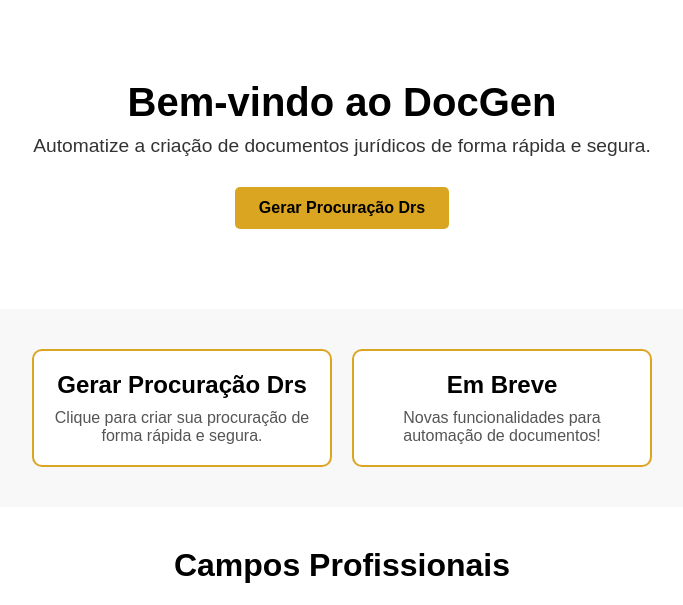
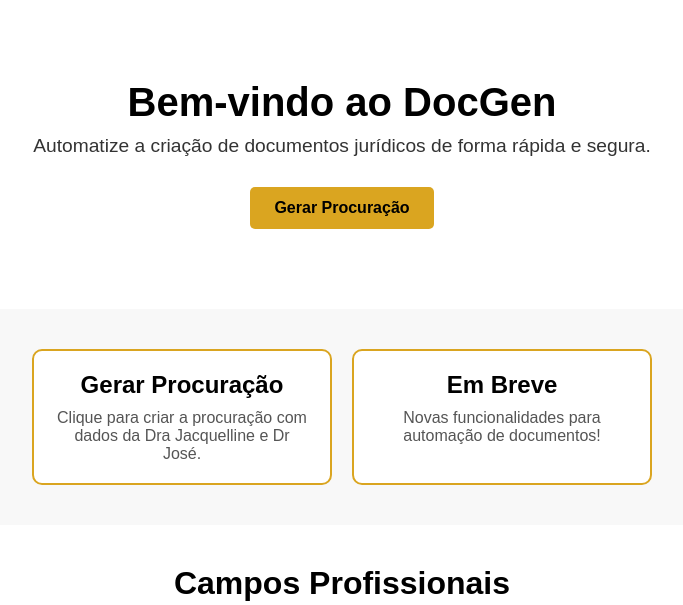
Before and after one commit to impactaiabusiness/AIDocGen, a Flask app: page /home in a window 1280 px wide. Shown: the part 53-658 px from the top of the page, without its empty margins (298-981 px from the left). Run offline with Flask 3, Linux system fonts and the light colour scheme; a user stored in the database is signed in.

Commit message:
Update home.html

```diff
--- a/templates/home.html
+++ b/templates/home.html
@@ -338,15 +338,15 @@
       <h2>Bem-vindo ao DocGen</h2>
       <p>Automatize a criação de documentos jurídicos de forma rápida e segura.</p>
       <div class="hero-buttons">
-        <a href="{{ url_for('main.procuracao') }}" class="btn-hero">Gerar Procuração Drs</a>
+        <a href="{{ url_for('main.procuracao') }}" class="btn-hero">Gerar Procuração</a>
     </section>
 
     <!-- OPÇÕES - CARDS -->
 <section id="options" class="options fade-in-up">
   <div class="container">
     <a href="{{ url_for('main.procuracao') }}" class="card">
-      <h3>Gerar Procuração Drs</h3>
-      <p>Clique para criar sua procuração de forma rápida e segura.</p>
+      <h3>Gerar Procuração</h3>
+      <p>Clique para criar a procuração com dados da Dra Jacquelline e Dr José.</p>
     </a>
     <div class="card">
       <h3>Em Breve</h3>
```
